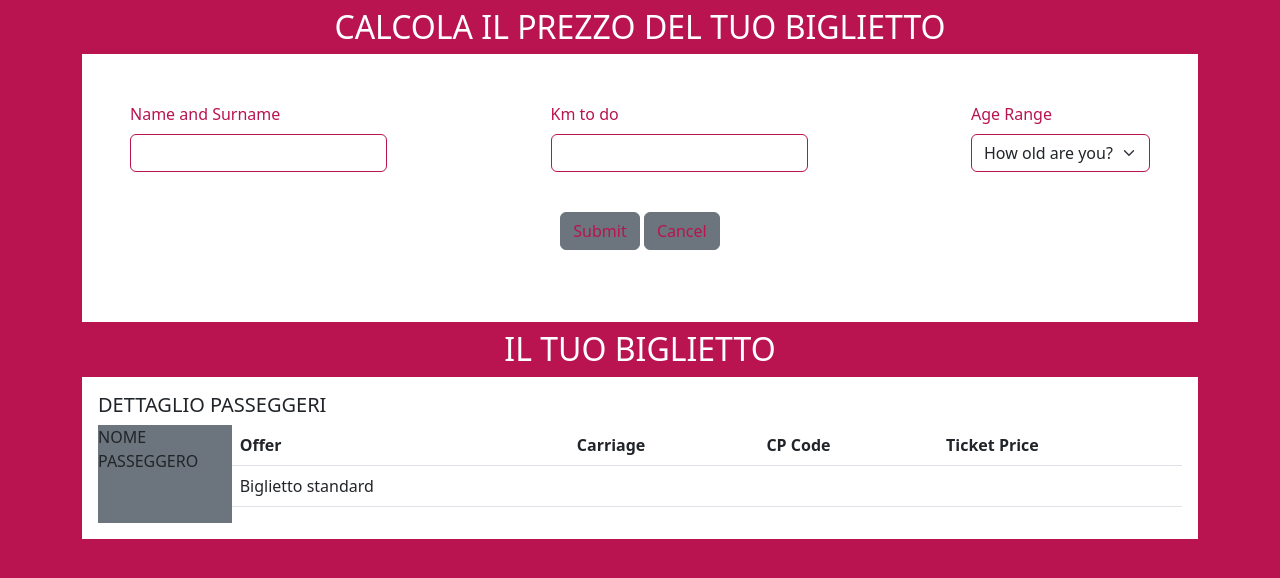
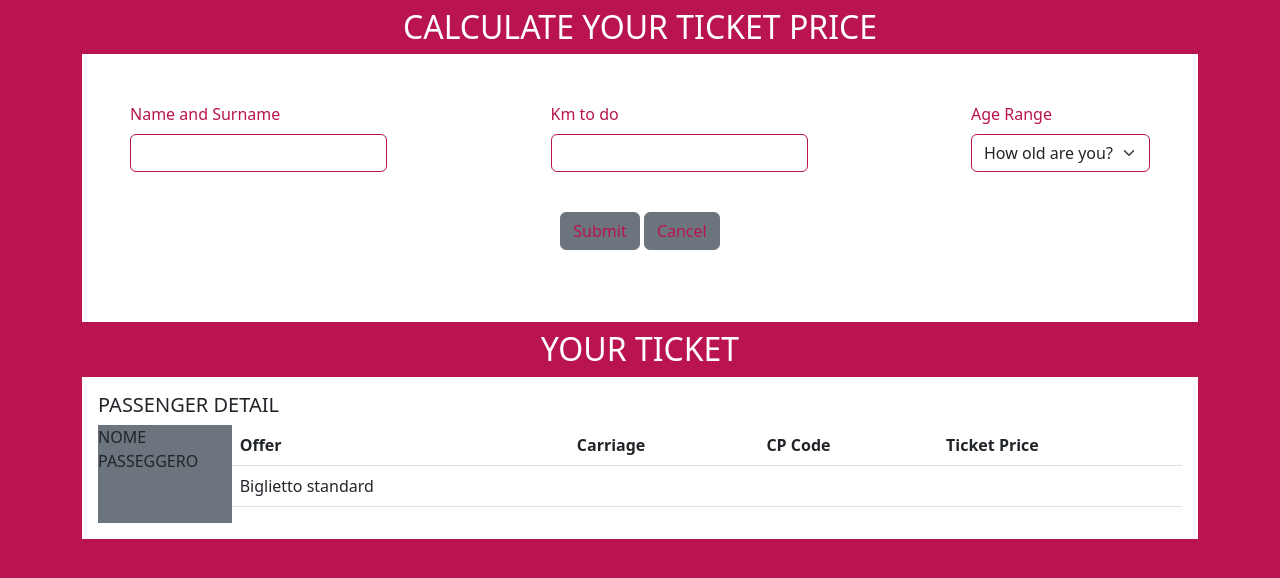
Before and after one commit to MarcoPerta/js-biglietto-treno-form, a plain HTML site: page index.html in a window 1280 px wide. Drawn offline with nearby package versions, Linux system fonts and the light colour scheme.

Commit message:
scritte in inglese

```diff
--- a/index.html
+++ b/index.html
@@ -11,7 +11,7 @@
 <body class="bg-pink">
 
     <div class="container">
-      <h2 class="text-white text-center my-2">CALCOLA IL PREZZO DEL TUO BIGLIETTO</h2>
+      <h2 class="text-white text-center my-2">CALCULATE YOUR TICKET PRICE</h2>
       <div class="white-container p-5">
         <div>
             <form class="d-flex justify-content-between">
@@ -41,9 +41,9 @@
 
       </div>
 
-      <h2 class="text-white text-center my-2">IL TUO BIGLIETTO</h2>
+      <h2 class="text-white text-center my-2">YOUR TICKET</h2>
       <div class="white-container p-3">
-        <h5 class="text-start">DETTAGLIO PASSEGGERI</h5>
+        <h5 class="text-start">PASSENGER DETAIL</h5>
        <div class="d-flex justify-content-between">
         <div class="bg-secondary d-inline-block">
             <p>NOME PASSEGGERO</p>
```
